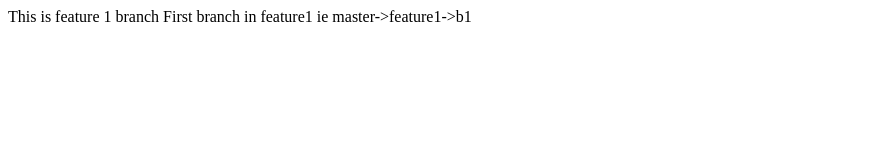
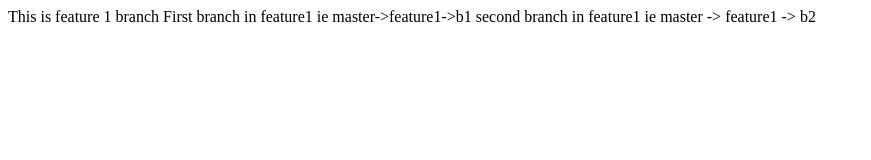
Before and after one commit to maanecode/newproj, a plain HTML site: page feature1.html in a window 1280 px wide. Shown: the whole page, without its empty margins (0-871 px from the left). Drawn offline with Linux system fonts and the light colour scheme.

Commit message:
b2 changes

```diff
--- a/feature1.html
+++ b/feature1.html
@@ -6,5 +6,9 @@ This is feature 1 branch
   First branch in feature1   ie   master->feature1->b1
 
 
+
+  second branch in feature1    ie master -> feature1 -> b2
+
+
 </body>
 </html>
```
